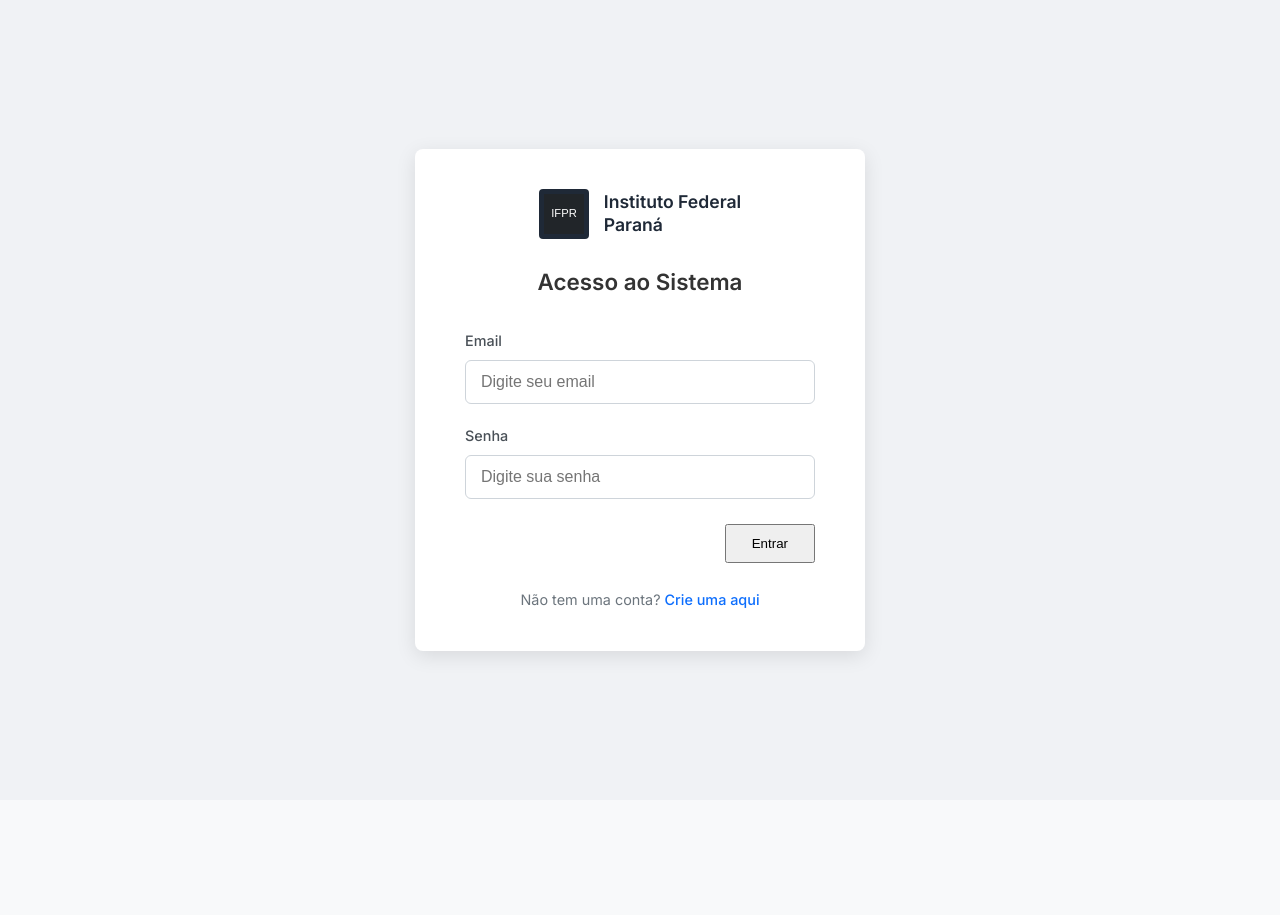
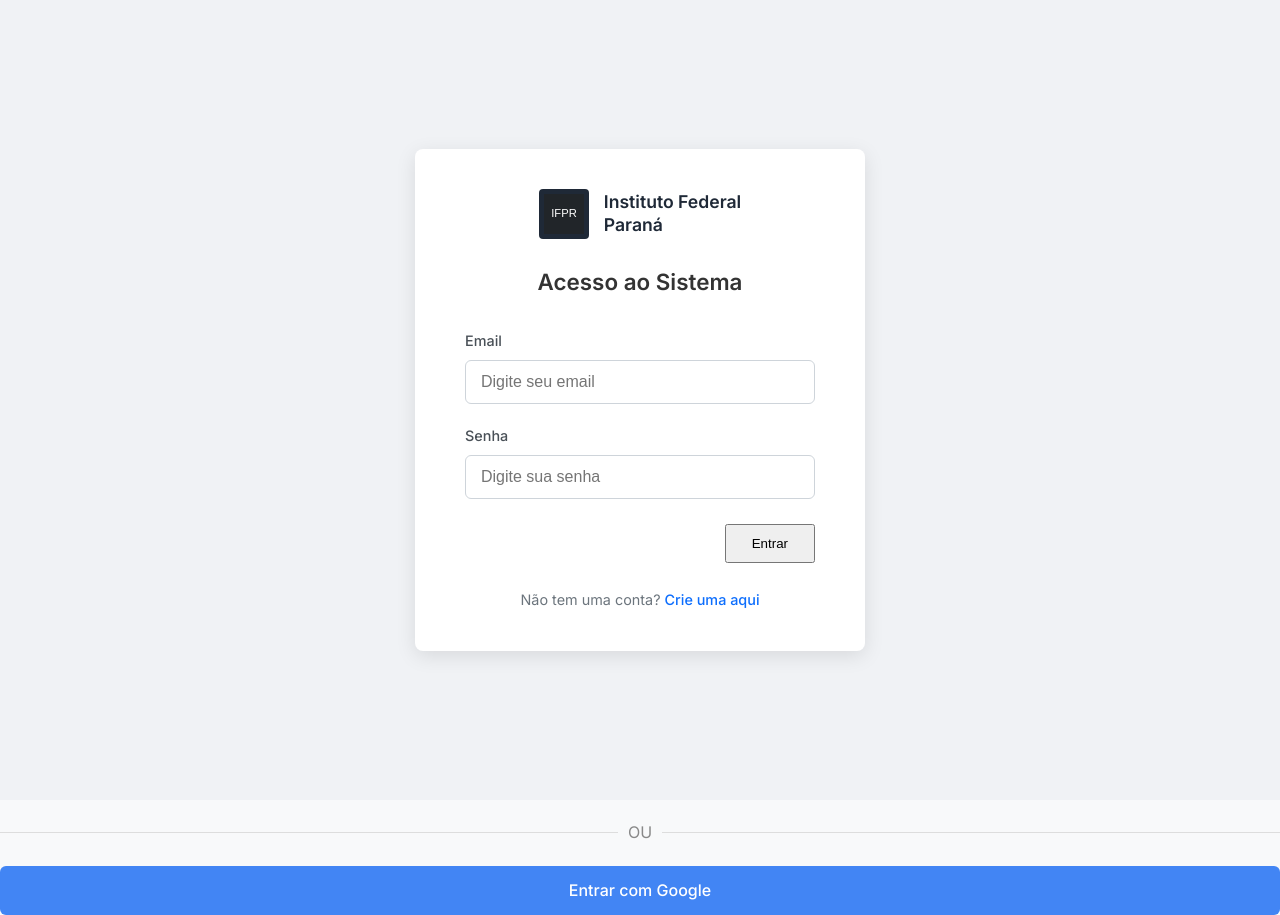
Before and after one commit to HubSabia/HubSabia_Front_e_Back, a Vue app in the folder frontend/: page /#/login in a window 1280 px wide. Before the commit the page ends 800 px from the top, so only its background shows below. Built offline with nearby package versions, Linux system fonts and the light colour scheme.

Commit message:
frontend para login/register

```diff
--- a/frontend/src/router/index.js
+++ b/frontend/src/router/index.js
@@ -17,6 +17,11 @@ const routes = [
     path: '/',
     redirect: '/login'
   },
+  {
+      path: '/login-success',
+      name: 'LoginSuccess',
+      component: () => import('@/views/LoginSuccessView.vue'),
+    },
   {
     path: '/dashboard',
     name: 'Dashboard',
--- /dev/null
+++ b/frontend/src/views/LoginSuccessView.vue
@@ -0,0 +1,45 @@
+<!-- frontend/src/views/LoginSuccessView.vue -->
+<template>
+  <div class="loading-container">
+    <h2>Autenticando...</h2>
+    <p>Você será redirecionado em breve.</p>
+    <!-- Você pode adicionar um spinner de loading aqui -->
+  </div>
+</template>
+
+<script setup>
+import { onMounted } from 'vue';
+import { useRoute, useRouter } from 'vue-router';
+
+onMounted(() => {
+  const route = useRoute();
+  const router = useRouter();
+
+  // 1. Pega o token que o nosso backend enviou pela URL
+  const token = route.query.token;
+
+  if (token) {
+    // 2. Salva o token no localStorage, para que o usuário continue logado
+    localStorage.setItem('token', token);
+
+    // 3. Redireciona o usuário para a página principal do dashboard (ou outra página)
+    // O window.location.href força um recarregamento completo da página,
+    // o que é útil para garantir que o estado de autenticação seja atualizado em toda a aplicação.
+    window.location.href = '/dashboard';
+  } else {
+    // Se, por algum motivo, não houver token, envia o usuário para a tela de login com um erro
+    router.push('/login?error=auth_failed');
+  }
+});
+</script>
+
+<style scoped>
+.loading-container {
+  display: flex;
+  flex-direction: column;
+  justify-content: center;
+  align-items: center;
+  height: 100vh;
+  text-align: center;
+}
+</style>
--- a/frontend/src/views/LoginView.vue
+++ b/frontend/src/views/LoginView.vue
@@ -36,6 +36,15 @@
       </form>
     </div>
   </div>
+
+  <div class="divider">
+  <span>OU</span>
+</div>
+
+<a href="https://hubsabia-backend-vdl8.onrender.com/api/auth/google" class="google-login-button">
+  <!-- Você pode adicionar um ícone do Google aqui se quiser -->
+  Entrar com Google
+</a>
 </template>
 
 <script setup>
@@ -84,6 +93,43 @@ const handleLogin = async () => {
 </script>
 
 <style scoped>
+.divider {
+  display: flex;
+  align-items: center;
+  text-align: center;
+  margin: 20px 0;
+  color: #888;
+}
+.divider::before,
+.divider::after {
+  content: '';
+  flex: 1;
+  border-bottom: 1px solid #ddd;
+}
+.divider span {
+  padding: 0 10px;
+}
+
+.google-login-button {
+  display: flex;
+  justify-content: center;
+  align-items: center;
+  width: 100%;
+  padding: 12px;
+  background-color: #4285F4;
+  color: white;
+  border: none;
+  border-radius: 6px;
+  text-decoration: none;
+  font-weight: 500;
+  font-size: 1rem;
+  cursor: pointer;
+  transition: background-color 0.3s;
+}
+.google-login-button:hover {
+  background-color: #357ae8;
+}
+
 .login-view {
   width: 100%;
   display: flex;
--- a/frontend/src/views/RegisterView.vue
+++ b/frontend/src/views/RegisterView.vue
@@ -63,6 +63,15 @@
       </form>
     </div>
   </div>
+
+  <div class="divider">
+  <span>OU</span>
+</div>
+
+<a href="https://hubsabia-backend-vdl8.onrender.com/api/auth/google" class="google-login-button">
+  <!-- Você pode adicionar um ícone do Google aqui se quiser -->
+  Entrar com Google
+</a>
 </template>
 
 <script setup>
@@ -165,6 +174,43 @@ const handleRegister = async () => {
 </script>
 
 <style scoped>
+.divider {
+  display: flex;
+  align-items: center;
+  text-align: center;
+  margin: 20px 0;
+  color: #888;
+}
+.divider::before,
+.divider::after {
+  content: '';
+  flex: 1;
+  border-bottom: 1px solid #ddd;
+}
+.divider span {
+  padding: 0 10px;
+}
+
+.google-login-button {
+  display: flex;
+  justify-content: center;
+  align-items: center;
+  width: 100%;
+  padding: 12px;
+  background-color: #4285F4;
+  color: white;
+  border: none;
+  border-radius: 6px;
+  text-decoration: none;
+  font-weight: 500;
+  font-size: 1rem;
+  cursor: pointer;
+  transition: background-color 0.3s;
+}
+.google-login-button:hover {
+  background-color: #357ae8;
+}
+
 .register-view {
   width: 100%;
   display: flex;
--- a/package.json
+++ /dev/null
@@ -1,5 +0,0 @@
-{
-  "dependencies": {
-    "nodemailer": "^7.0.10"
-  }
-}
```
Also changed, not shown: 1 other file (tests, documents, lock files or other folders).
